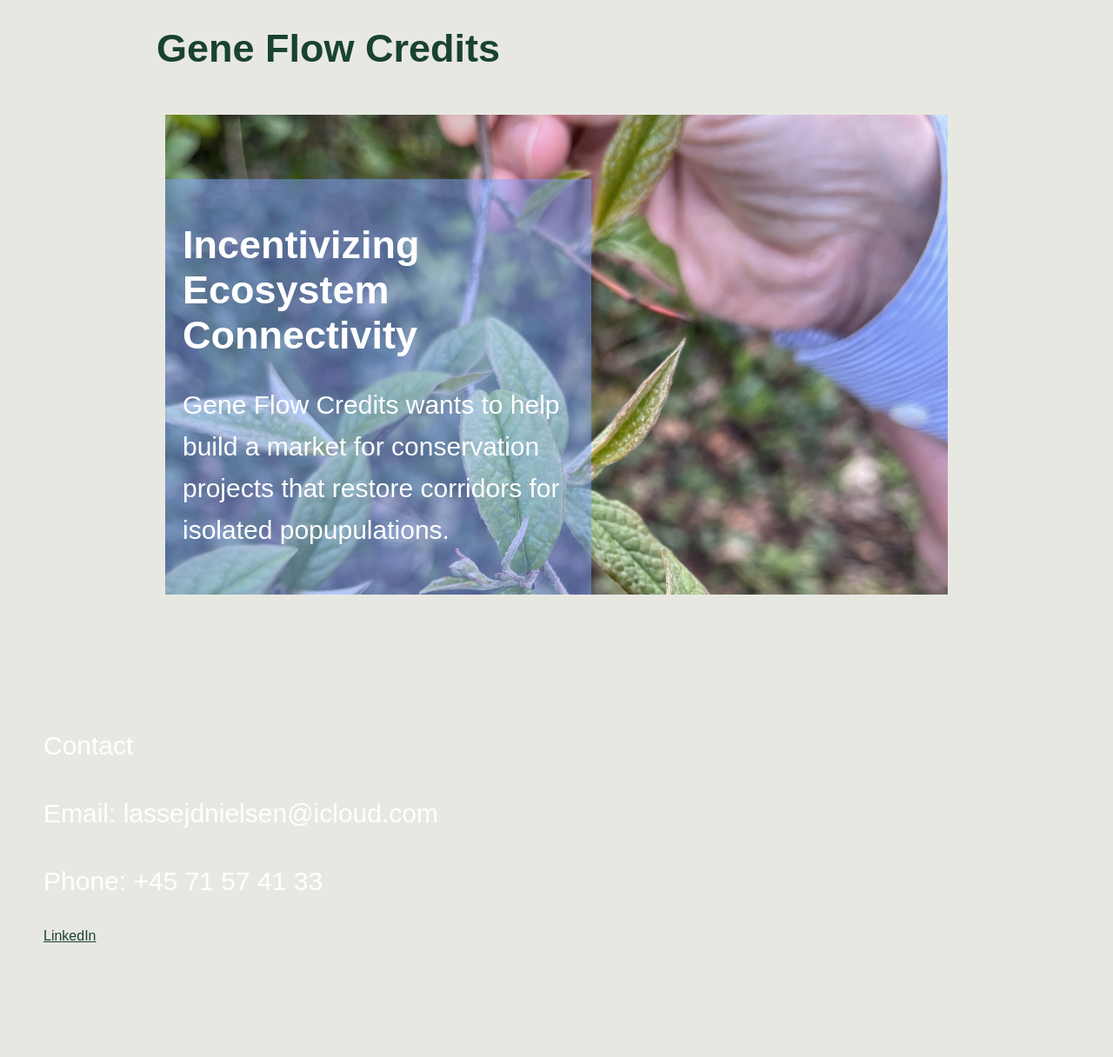
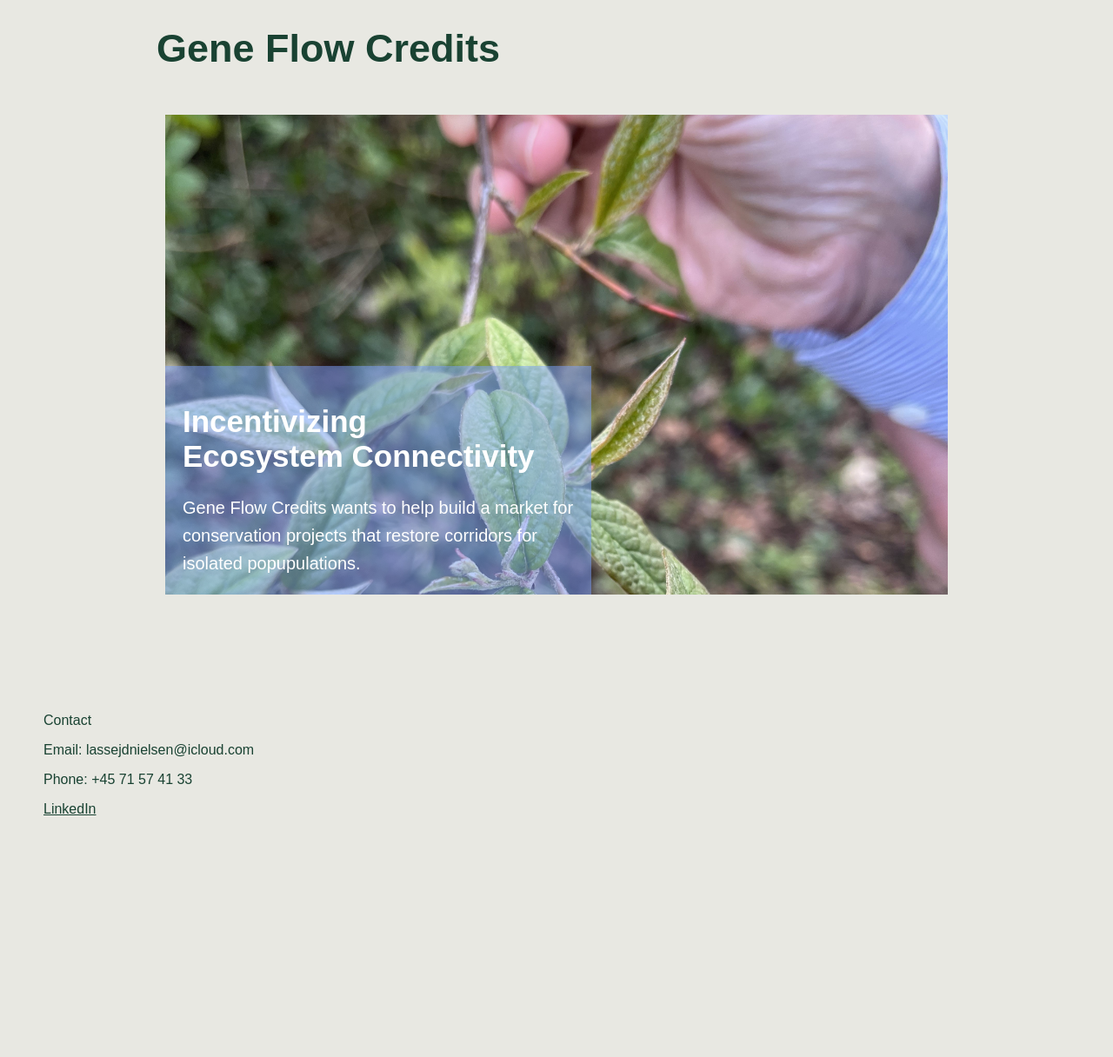
Before and after one commit to ljdnielsen/environmentalresearch-tech.github.io, a Jekyll site: the page built from README.md, in a window 1280 px wide. Shown: the whole page at 87% size. Built offline with Jekyll 4.4.1, drawn with Linux system fonts in a browser that asks for light colours; our own code applies the rules of GitHub Pages for plain Markdown files; after the commit the page ends 1056 px from its top, so only the background shows below that.

Commit message:
changed text formatting

```diff
--- a/_layouts/default.html
+++ b/_layouts/default.html
@@ -61,11 +61,11 @@
         }
         h1 {
             color: white;
-            font-size: 45px;
+            font-size: 35px;
         }
-        p {
+        text {
             color: white;
-            font-size: 30px;
+            font-size: 20px;
             line-height: 1.6;
         }
     </style>
@@ -81,7 +81,7 @@
         <div class="text-overlay">
             <h1>Incentivizing<br>
                 Ecosystem Connectivity</h1>
-            <p>Gene Flow Credits wants to help build a market for conservation projects that restore corridors for isolated popupulations.</p>
+            <text>Gene Flow Credits wants to help build a market for conservation projects that restore corridors for isolated popupulations.</text>
         </div>
     </div>
     <footer>
```
